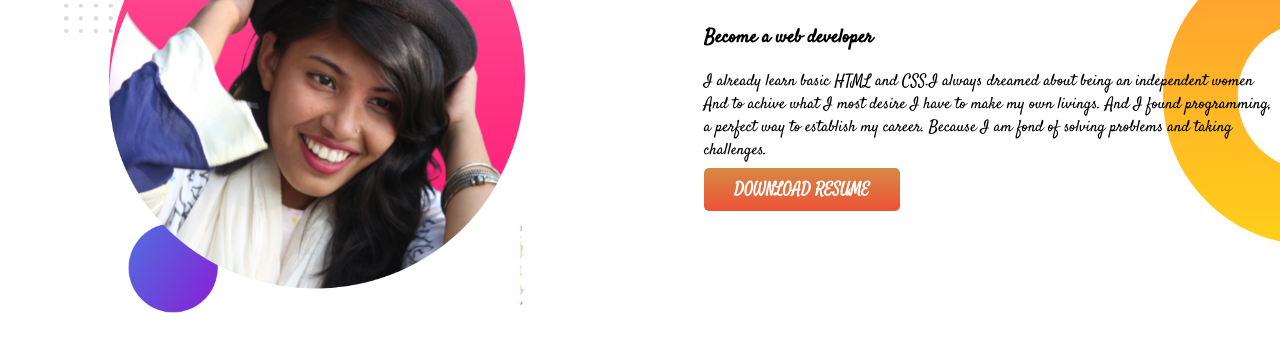
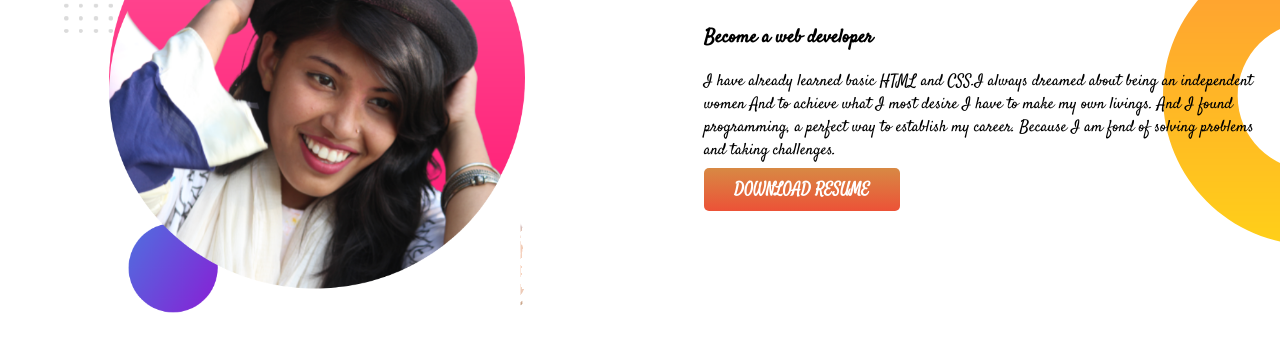
Before and after one commit to shtabdeepaull/developer-portfolio, a plain HTML site: page index.html in a window 1280 px wide. Shown: the part 745-1096 px from the top of the page. Drawn offline with Linux system fonts and the light colour scheme; a web font is replaced by a local one.

Commit message:
some correction on p tag

```diff
--- a/index.html
+++ b/index.html
@@ -37,7 +37,9 @@
         <div class="half-width">
             <h1>MY DREAM</h1>
             <h3>Become a web developer</h3>
-            <p>I already learn basic HTML and CSS.I always dreamed about being an independent women And to achive what I
+            <p>I have already learned basic HTML and CSS.I always dreamed about being an independent women And to
+                achieve
+                what I
                 most desire I have to make my own livings.
                 And I found programming, a perfect way to establish my career. Because I am fond of solving problems and
                 taking challenges.</p>
```
